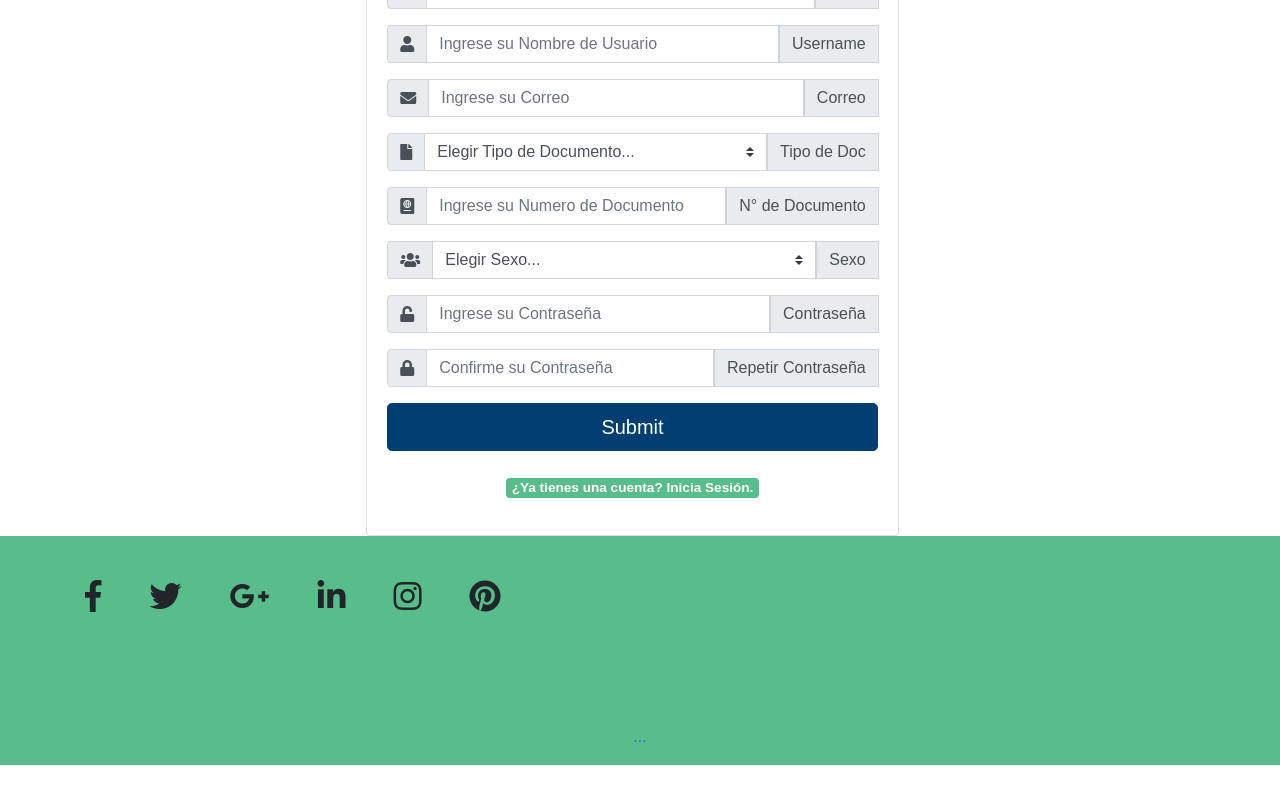
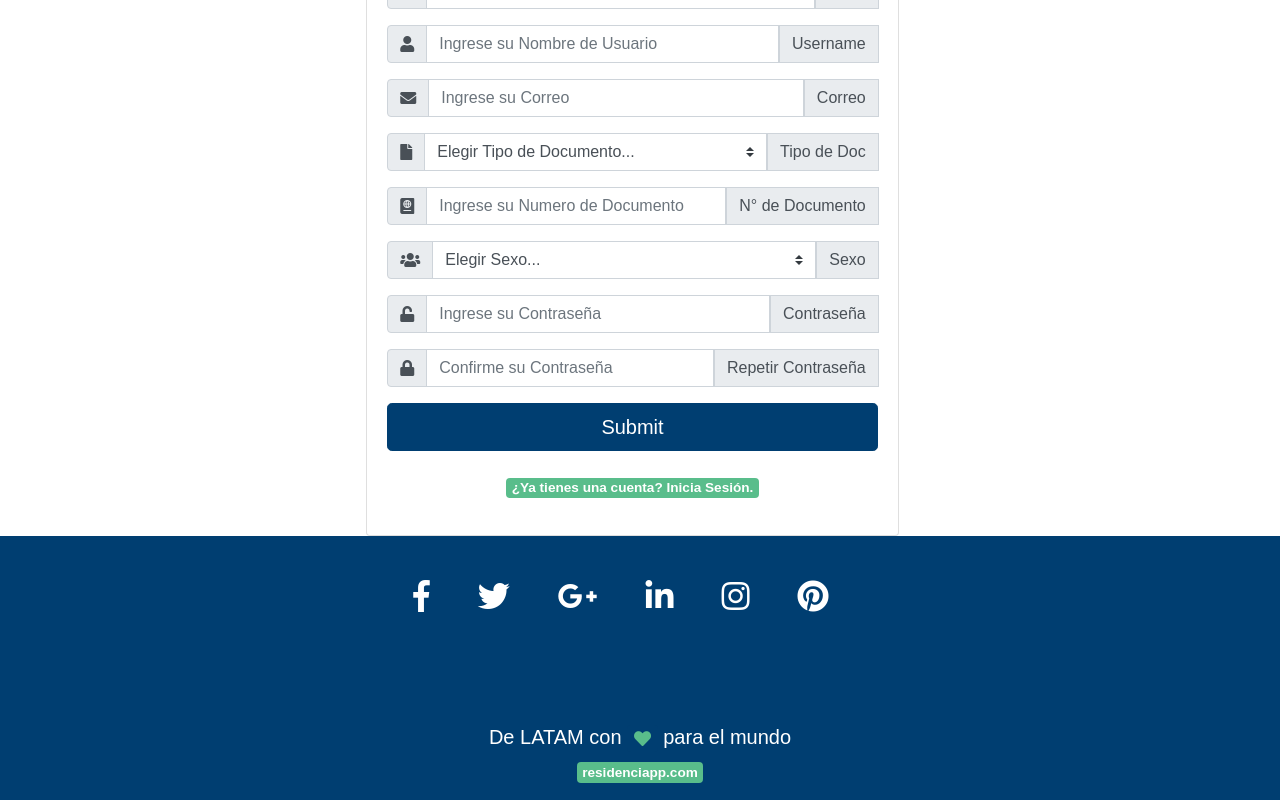
Before and after one commit to ResidenciApp/ResidenciAppCliente, a React (Create React App) app: page /registrar-propietario in a window 1280 px wide. Shown: the part 363-1163 px from the top of the page. Before the commit the page ends 1128 px from the top, so only its background shows below. Built offline with nearby package versions, Linux system fonts and the light colour scheme.

Commit message:
Se modificó el array de permisos en index y config, tambien se modificó el url de perfil de propietario en la barra de navegación y finalmente se modificó los estilos del footer

```diff
--- a/src/components/Footer/Footer.css
+++ b/src/components/Footer/Footer.css
@@ -1,4 +1,20 @@
 .page-footer{
 
+    background-color: #003e71;
+    color: #ffffff;
+}
+
+.love {
+    color: #59bd8b !important;
+    background-color: #003e71;
+}
+
+.badge-residenciapp {
+    color: #ffffff;
     background-color: #59bd8b;
 }
+
+.badge-residenciapp:hover {
+    color: #ffffff !important;
+    background-color: #59bd8b !important;
+}
--- a/src/components/Footer/Footer.js
+++ b/src/components/Footer/Footer.js
@@ -9,10 +9,10 @@ export default class Footer extends Component {
         <div class="container">
 
 
-<div class="row">
+<div class="row justify-content-center">
 
 
-  <div class="col-md-12 py-5">
+  <div class="col-md-5 py-5">
     <div class="mb-5 flex-center">
 
 
@@ -48,7 +48,8 @@ export default class Footer extends Component {
 </div>
 
 <div class="footer-copyright text-center py-3">
-<a href=""> ...</a>
+<h5>De LATAM con <span class="badge badge-secondary love"><i class="fas fa-heart"></i></span> para el mundo</h5>
+<a className="badge badge-light badge-residenciapp" href="residenciapp.herokuapp.com">residenciapp.com</a>
 </div>
 
       </div>
--- a/src/components/Navigation/Navigation.js
+++ b/src/components/Navigation/Navigation.js
@@ -143,10 +143,13 @@ class Navigation extends Component {
   render() {
     var elements = [];
 
+    var userProfile = '';
+
     // Verificar si el usuario esta Logueado
     if(this.state.isLogged) {
       // En caso de que esté Logueado, Muestra los siguientes Items
       // En la barra de Navegación
+
 
       elements.push({
         name: 'Home',
@@ -159,21 +162,21 @@ class Navigation extends Component {
         path: '#',
         icon: 'fas fa-search-location'
       });
-      elements.push({
-        name: 'Perfil propietario',
-        path: '/perfil-propietario',
-        icon: 'fas fa-id-badge'
-      })
 
       if (this.state.role === 'Usuario') {
         // Rutas que solo puede acceder el Usuario
+        // userProfile = '/perfil/'+this.state.username;
       } else if(this.state.role === 'Propietario') {
         // Rutas que solo puede acceder el Propietario
+
+        userProfile = '/perfil-propietario/'+this.state.username;
+
         elements.push({
           name: 'Registrar Residencia',
           path: '/registrar-residencia',
           icon: 'fas fa-plus'
         })
+
       } else if (this.state.role === 'Administrador') {
         // Rutas que solo puede acceder el Administrador
       }
@@ -251,7 +254,7 @@ class Navigation extends Component {
                       <span className="fas fa-user-friends"></span> {this.state.username}
                     </a>
                     <div className="dropdown-menu">
-                      <a className="dropdown-item" href="#">Perfil</a>
+                      <a className="dropdown-item" href={userProfile}>Perfil</a>
 
                       <br/>
 
--- a/src/config.js
+++ b/src/config.js
@@ -5,5 +5,11 @@ export default {
         OWNER: 'Propietario',
         ADMIN: 'Administrador',
         NOT_AUTHENTICATED: 'No Autenticado'
+    },
+    permission: {
+        ANY_USER: ['No Autenticado', 'Propietario', 'Usuario'],
+        ONLY_OWNER: ['Administrador', 'Propietario'],
+        ONLY_USER: ['Administrador', 'Usuario'],
+        ONLY_ADMIN: ['Administrador']
     }
 }
--- a/src/index.js
+++ b/src/index.js
@@ -18,17 +18,18 @@ import PermissionByRole from './Permission';
 import config from './config';
 
 
-const roles = config.permissionRole;
+const roles = config.permission;
+
 
 // Solo puedo acceder a estos componente si el usuario no esta autenticado
-var AppViewPermission =  PermissionByRole(App, [roles.NOT_AUTHENTICATED]);
-var CheckInOwnerViewPermission =  PermissionByRole(CheckInOwnerView, [roles.NOT_AUTHENTICATED]);
-var CheckInViewPermission = PermissionByRole(CheckInView, [roles.NOT_AUTHENTICATED]);
-var LoginViewPermission = PermissionByRole(LoginView, [roles.NOT_AUTHENTICATED]);
-var OwnerProfileViewPermission = PermissionByRole(OwnerProfileView, [roles.NOT_AUTHENTICATED]);
+var AppViewPermission =  PermissionByRole(App                      , roles.ANY_USER);
+var CheckInOwnerViewPermission =  PermissionByRole(CheckInOwnerView, roles.ANY_USER);
+var CheckInViewPermission = PermissionByRole(CheckInView           , roles.ANY_USER);
+var LoginViewPermission = PermissionByRole(LoginView               , roles.ANY_USER);
+var OwnerProfileViewPermission = PermissionByRole(OwnerProfileView , roles.ANY_USER);
 
 // Solo puedo acceder a estos componente si el usuario tiene el role de 'Propietario'
-var CreateSHViewPermission = PermissionByRole(CreateStudentHousingView,[roles.OWNER]);
+var CreateSHViewPermission = PermissionByRole(CreateStudentHousingView, roles.ONLY_OWNER);
 
 const Application = () =>  (
   <BrowserRouter>
```
